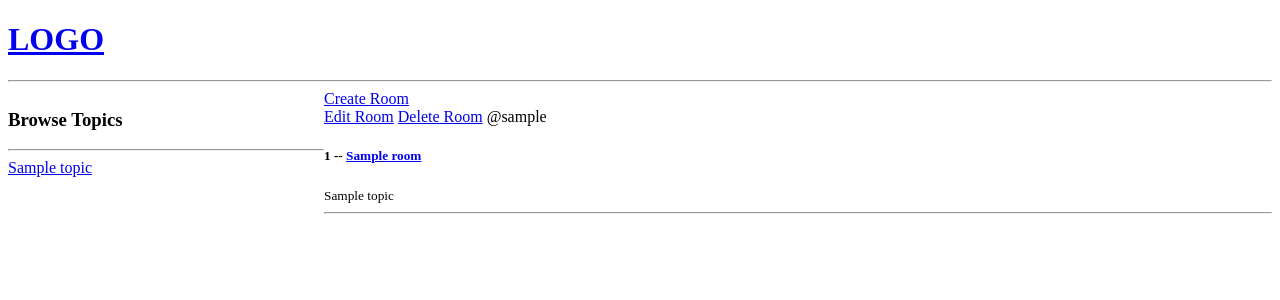
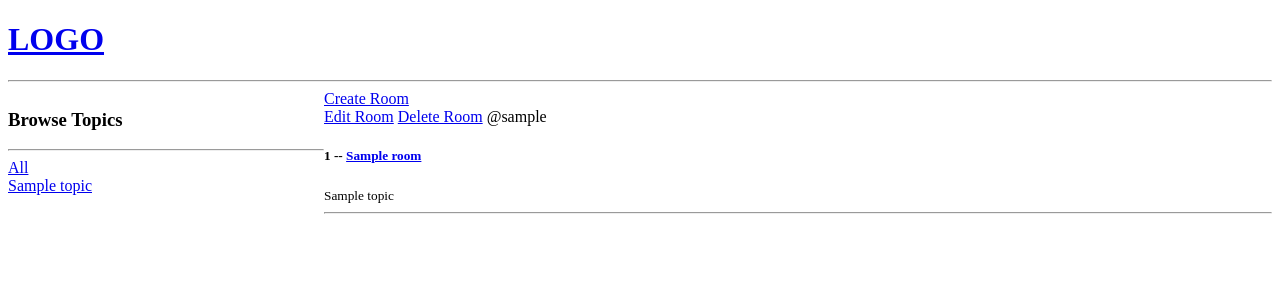
Before and after one commit to quevinrai/studybud, a Django app: page / in a window 1280 px wide. Shown: the top 300 px of the page. Run offline with Django 4.2, Linux system fonts and the light colour scheme; tables that the repository leaves empty hold one stand-in row (values such as "Sample post").

Commit message:
Add div > a code block • Change <a> text to 'All'

```diff
--- a/base/templates/base/home.html
+++ b/base/templates/base/home.html
@@ -13,6 +13,10 @@
         <div>
             <h3>Browse Topics</h3>
             <hr>
+
+            <div>
+                <a href="{% url 'home' %}">All</a>
+            </div>
 
             {% for topic in topics %}
 
```
